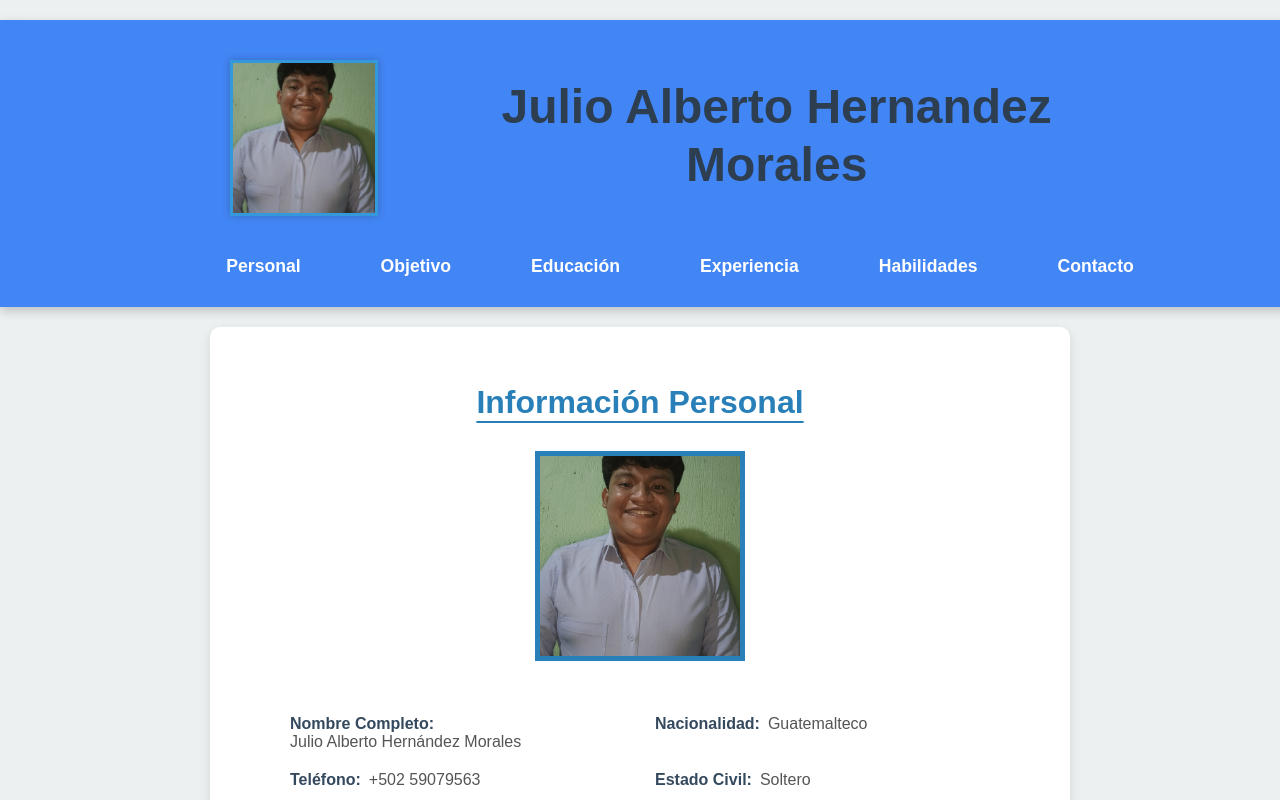
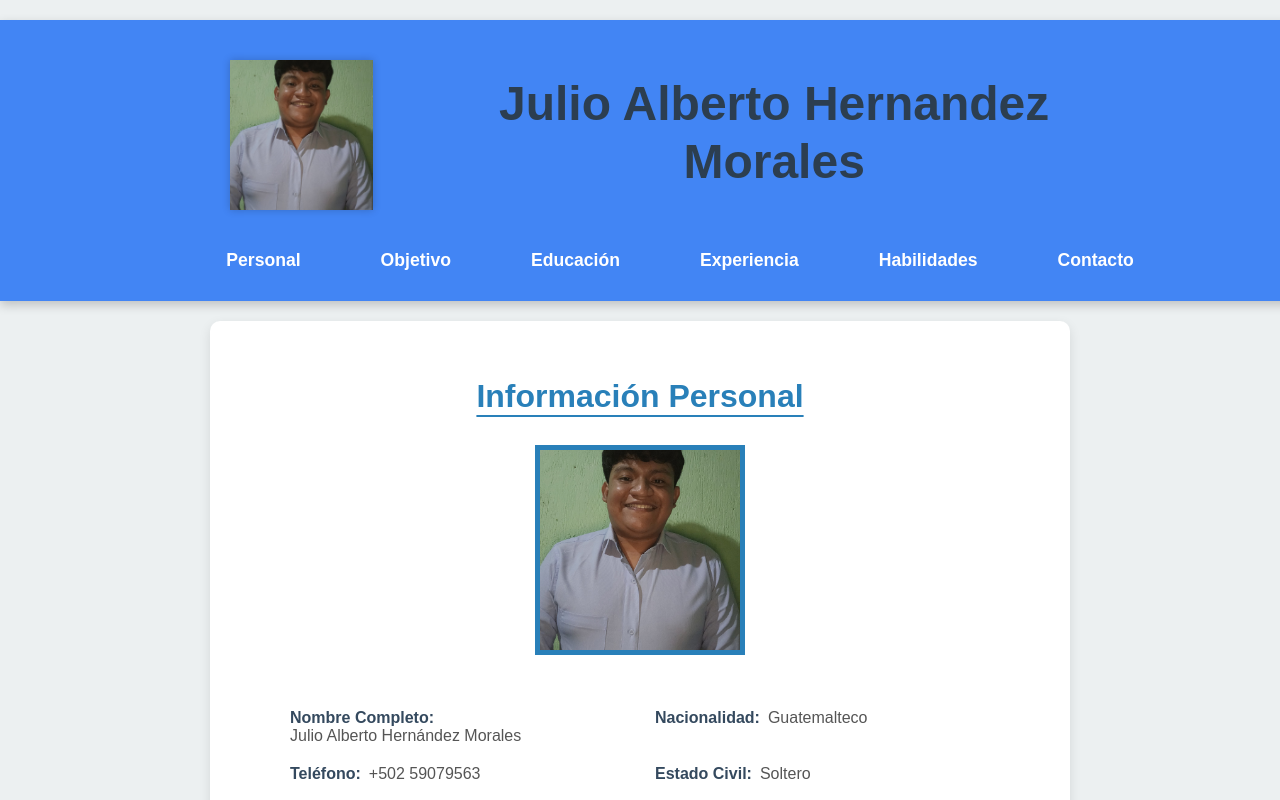
Before and after one commit to Aljulio/curriculum-vitae-react, a React (Create React App) app: page / in a window 1280 px wide. Shown: the top 800 px of the page. Built offline with nearby package versions, Linux system fonts and the light colour scheme.

Commit message:
Eliminar borde azul de la foto del encabezado

```diff
--- a/src/components/MainHeader/MainHeader.css
+++ b/src/components/MainHeader/MainHeader.css
@@ -29,7 +29,7 @@
   height: 100px;
   border-radius: 0; /* Para hacerla cuadrada */
   object-fit: cover;
-  border: 3px solid #3498db; /* Borde azul */
+  /* ¡Línea del borde azul eliminada! */
   box-shadow: 0 0 8px rgba(0, 0, 0, 0.2);
 }
 
```
